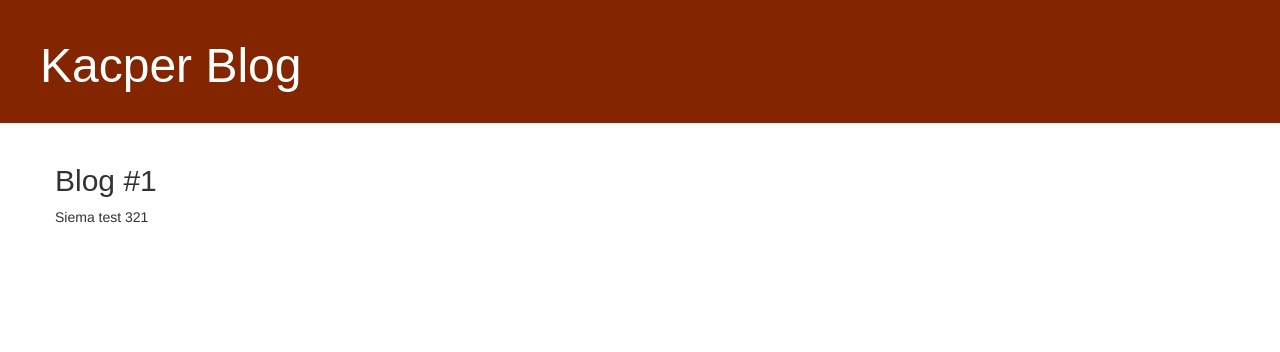
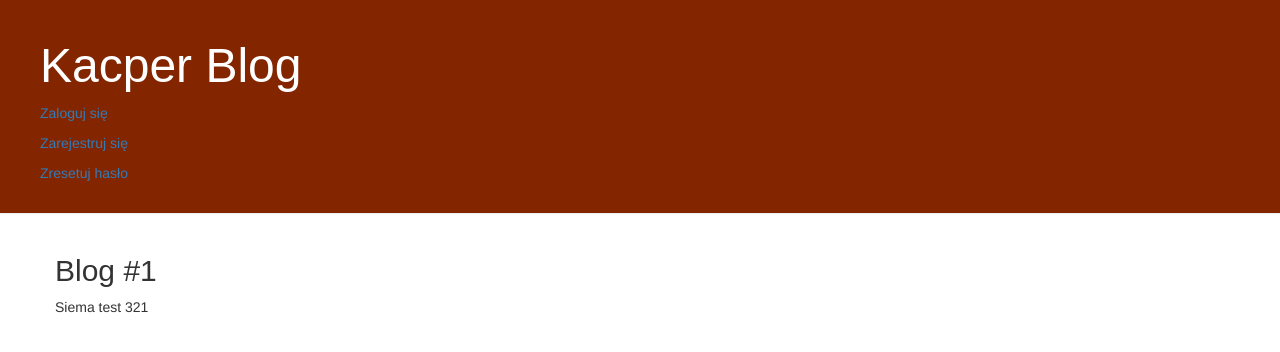
Before and after one commit to Kacper-Pohl/aplikacje-inte-22672-195ic, a Django app: page /post/1/ in a window 1280 px wide. Shown: the top 352 px of the page. Run offline with Django 3.2, Linux system fonts and the light colour scheme; data comes from the database, SQL or seed files in the repository; both versions use the stored data as it was after the commit; some libraries are stand-ins or nearby versions; some web fonts are replaced.

Commit message:
poprawki wyglądu strony, oraz logowania

```diff
--- a/blog/templates/blog/base.html
+++ b/blog/templates/blog/base.html
@@ -11,8 +11,17 @@
 <div class="page-header">
     {% if user.is_authenticated %}
         <a href="{% url 'post_new' %}" class="top-menu"><span class="glyphicon glyphicon-plus"></span></a>
+        <p class="top-menu">Witaj {{ user.username }} <small>(<a href="{% url 'logout' %}" class="loguout">Wyloguj
+            się</a>)</small></p>
     {% endif %}
     <h1><a href="/">Kacper Blog</a></h1>
+    {% if user.is_authenticated %}
+        <p class="text-end"><a href="{% url 'change_password' %}">Zmień hasło</a></p>
+    {% else %}
+        <p class="text-start"><a href="{% url 'login' %}">Zaloguj się</a></p>
+        <p class="text-start"><a href="{% url 'signup' %}">Zarejestruj się</a></p>
+        <p class="text-start"><a href="{% url 'reset_password' %}">Zresetuj hasło</a></p>
+    {% endif %}
 </div>
 <div class="content container">
     <div class="row">
--- a/blog/urls.py
+++ b/blog/urls.py
@@ -10,7 +10,7 @@ urlpatterns = [
     path('post/new', views.post_new, name='post_new'),
     path('post/<int:pk>/edit/', views.post_edit, name='post_edit'),
     path('post/<pk>/remove/', views.post_remove, name='post_remove'),
-url(r'^activate/(?P<uidb64>[0-9A-Za-z_\-]+)/(?P<token>[0-9A-Za-z]{1,13}-[0-9A-Za-z]{1,20})/$',
+    url(r'^activate/(?P<uidb64>[0-9A-Za-z_\-]+)/(?P<token>[0-9A-Za-z]{1,13}-[0-9A-Za-z]{1,20})/$',
             views.activate, name='activate'),
     path('', views.base, name='base'),
     url(r'^$', views.base, name='home'),
--- a/mysite/urls.py
+++ b/mysite/urls.py
@@ -26,7 +26,7 @@ urlpatterns = [
     path('accounts/', include('django.contrib.auth.urls')),
     path('password-reset/',
          auth_views.PasswordResetView.as_view(
-             template_name='registration/password_reset.html'
+             template_name='registration/password_reset_form.html'
          ),
          name='password_reset'),
     path('password-reset/done/',
```
Also changed, not shown: blog/templates/registration/login.html (+0 -10 lines), mysite/settings.py (+16 -2 lines), db.sqlite3.
